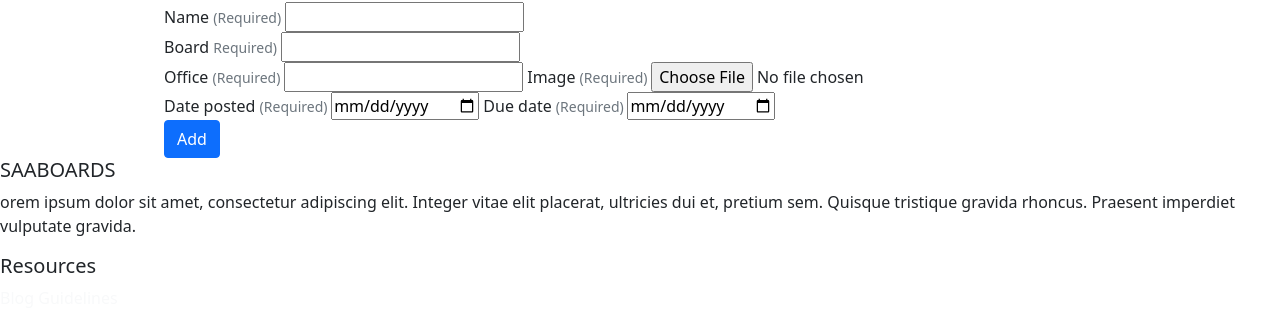
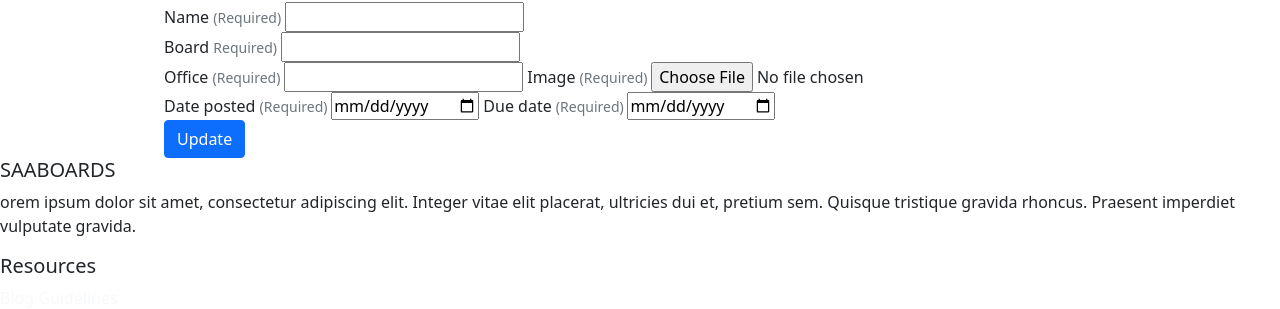
Before and after one commit to AFernandoGonzalez/bulletin-boards, a Django app: template boardapp/templates/boardapp/flyers/edit-flyer.html in a window 1280 px wide. Shown: the part 136-445 px from the top of the page. Run offline with Django 3.2, Linux system fonts and the light colour scheme; the template is opened without the code that fills it, so the values that code supplies are empty, except form fields; tables that the repository leaves empty hold one stand-in row (values such as "Sample post"); form fields are guessed from the names that the template uses; some libraries are stand-ins or nearby versions.

Commit message:
Add btn to update

```diff
--- a/boardapp/templates/boardapp/flyers/edit-flyer.html
+++ b/boardapp/templates/boardapp/flyers/edit-flyer.html
@@ -102,7 +102,7 @@
 
 
 
-      <button class="btn btn-primary" type="submit"> Add</button>
+      <button class="btn btn-primary" type="submit"> Update</button>
 
     </form>
 
```
